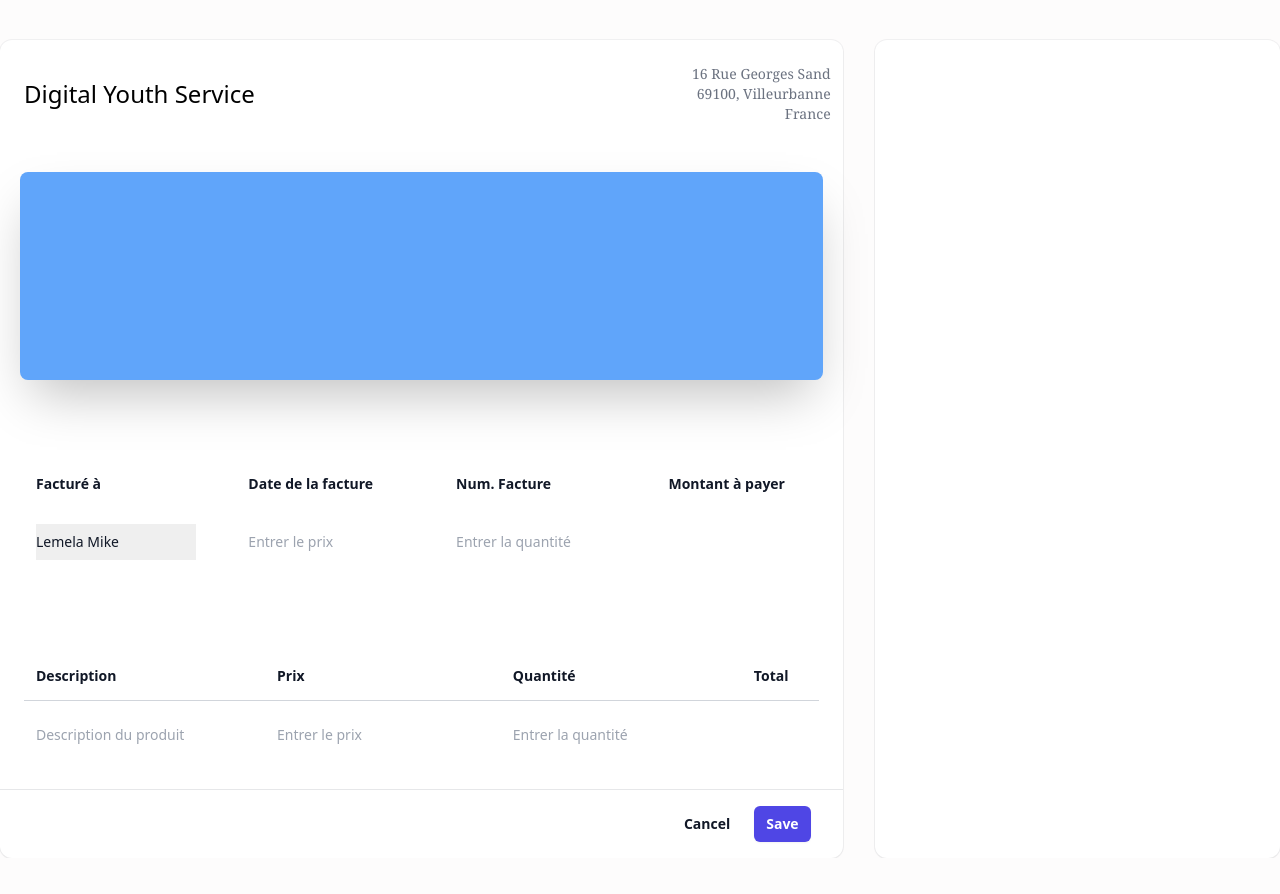
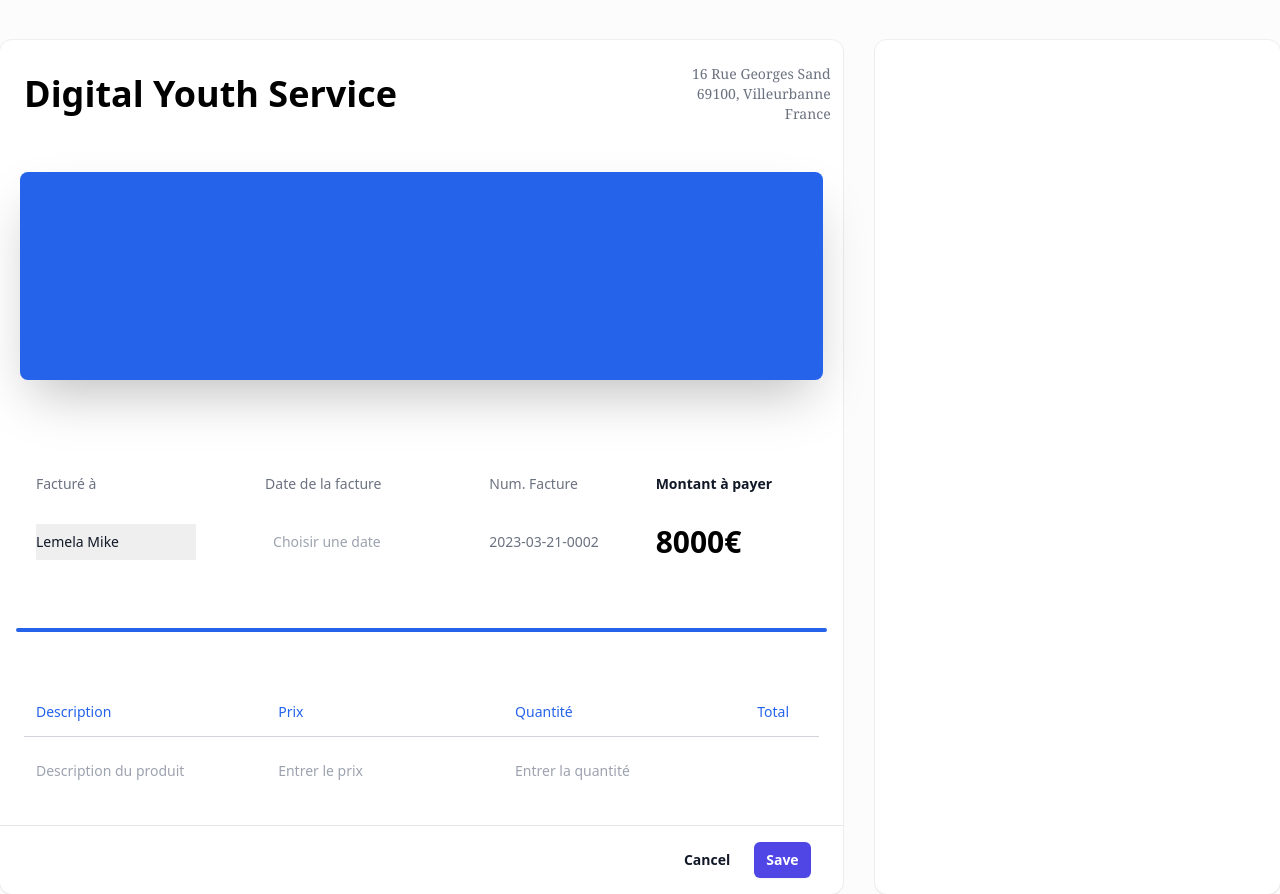
Before and after one commit to Digital-Youth/DYINVOICE-DASHBOARD, a Next.js app in the folder dashboard/: page /Factures/components/factureForm in a window 1280 px wide. Before the commit the page ends 858 px from the top, so only its background shows below. Built offline with nearby package versions, Linux system fonts and the light colour scheme.

Commit message:
DatePicker Implemented

```diff
--- a/dashboard/components/TableHome/clientTable.jsx
+++ b/dashboard/components/TableHome/clientTable.jsx
@@ -5,7 +5,7 @@ export default function ClientsTable() {
     <div className="overflow-hidden mt-8 rounded-lg border-2 border-gray-200 px-4 pb-5 pt-5 sm:px-6 sm:pt-6">
       <div className="text-xl py-3  sm:flex sm:items-center">
         <div className="sm:flex-auto">
-          <p>Client</p>
+          <p>Clients</p>
         </div>
         <div className="sm:ml-16 sm:mt-0 sm:flex-none ">
           <a
--- a/dashboard/package.json
+++ b/dashboard/package.json
@@ -11,10 +11,13 @@
   "dependencies": {
     "@headlessui/react": "^1.7.13",
     "@heroicons/react": "^2.0.17",
+    "flatpickr": "^4.6.13",
     "next": "13.2.4",
     "prop-types": "^15.8.1",
     "react": "18.2.0",
-    "react-dom": "18.2.0"
+    "react-datepicker": "^4.11.0",
+    "react-dom": "18.2.0",
+    "react-tailwindcss-datepicker": "^1.5.1"
   },
   "devDependencies": {
     "autoprefixer": "^10.4.14",
--- a/dashboard/pages/Factures/components/cardHeader.jsx
+++ b/dashboard/pages/Factures/components/cardHeader.jsx
@@ -3,7 +3,7 @@ export default function CardHeader({ value }) {
   return (
     <div className="px-5 py-6 h-auto">
       <dl>
-        <div className="relative h-52 overflow-hidden rounded-lg bg-blue-400 px-4 pb-12 pt-5 shadow-2xl sm:px-6 sm:pt-6 flex flex-col justify-end items-end place-content-end w-full">
+        <div className="relative h-52 overflow-hidden rounded-lg bg-blue-600 px-4 pb-12 pt-5 shadow-2xl sm:px-6 sm:pt-6 flex flex-col justify-end items-end place-content-end w-full">
           {/* <dd className="mt-2 flex items-baseline self-end">
             <p className="text-4xl font-semibold text-gray-900">{newValue}</p>
           </dd> */}
--- a/dashboard/pages/Factures/components/clientInformation.jsx
+++ b/dashboard/pages/Factures/components/clientInformation.jsx
@@ -1,4 +1,13 @@
+import DatePicker from "react-datepicker";
+import React, { useState } from "react";
+import "react-datepicker/dist/react-datepicker.css";
+
 export default function ClientInformations() {
+      const [selectedDate, setSelectedDate] = useState(null);
+
+      const handleChange = (date) => {
+        setSelectedDate(date);
+      };
   return (
     <div className="mt-8 px-4 pb-5 pt-5 sm:px-6 sm:pt-6 overflow-x-auto">
       <table className="min-w-full ">
@@ -6,19 +15,19 @@ export default function ClientInformations() {
           <tr>
             <th
               scope="col"
-              className="py-3.5 px-3  text-left text-sm font-semibold text-gray-900 w-40 sm:w-auto"
+              className="py-3.5 px-3  text-left text-sm font-light text-gray-500 w-40 sm:w-auto"
             >
               Facturé à
             </th>
             <th
               scope="col"
-              className="py-3.5 px-3  text-left text-sm font-semibold text-gray-900 w-40 sm:w-auto"
+              className="py-3.5 px-3  text-left text-sm font-light text-gray-500 w-40 sm:w-auto"
             >
               Date de la facture
             </th>
             <th
               scope="col"
-              className="py-3.5 px-3  text-left text-sm font-semibold text-gray-900 w-40 sm:w-auto"
+              className="py-3.5 px-3  text-left text-sm font-light text-gray-500 w-40 sm:w-auto"
             >
               Num. Facture
             </th>
@@ -49,29 +58,22 @@ export default function ClientInformations() {
 
             <td className="whitespace-nowrap py-4 pl-4 pr-2 text-sm font-medium text-gray-900 sm:pl-3">
               <div className="mt-2 sm:col-span-2 sm:mt-0">
-                <input
-                  type="text"
-                  name="prix"
-                  id="prix"
-                  placeholder="Entrer le prix"
-                  className="block w-40 border-none appearance-none py-1.5 text-gray-900 focus:ring-0 focus:outline-none placeholder:text-gray-400 sm:max-w-xs sm:text-sm sm:leading-6"
+                <DatePicker
+                  selected={selectedDate}
+                  onChange={handleChange}
+                  dateFormat="dd/MM/yyyy"
+                  placeholderText="Choisir une date"
+                  className="block w-40 border-none appearance-none py-1.5 px-2 text-gray-900 focus:ring-0 focus:outline-none placeholder:text-gray-400 sm:max-w-xs sm:text-sm sm:leading-6"
                 />
               </div>
             </td>
             <td className="whitespace-nowrap px-3 py-4 text-sm text-gray-500">
               <div className="mt-2 sm:col-span-2 sm:mt-0">
-                <input
-                  type="text"
-                  name="client-name"
-                  id="client-name"
-                  autoComplete="given-name"
-                  placeholder="Entrer la quantité"
-                  className="block w-40 border-none appearance-none py-1.5 text-gray-900 focus:ring-0 focus:outline-none placeholder:text-gray-400 sm:max-w-xs sm:text-sm sm:leading-6"
-                />
+                <p>2023-03-21-0002</p>
               </div>
             </td>
-                      <td className="whitespace-nowrap px-3 py-4 text-sm text-gray-500">
-
+            <td className="whitespace-nowrap px-3 py-4 text-sm text-black">
+              <p className="text-3xl font-bold ">8000€</p>
             </td>
           </tr>
         </tbody>
--- a/dashboard/pages/Factures/components/factureBoard.jsx
+++ b/dashboard/pages/Factures/components/factureBoard.jsx
@@ -2,37 +2,37 @@
 export default function FacturesBoard() {
   return (
     <div className="mt-8 px-4 pb-5 pt-5 sm:px-6 sm:pt-6 overflow-x-auto">
-      <table className="min-w-full divide-y divide-gray-300">
+      <table className="min-w-full divide-y divide-gray-300 ">
         <thead>
           <tr>
             <th
               scope="col"
-              className="py-3.5 px-3  text-left text-sm font-semibold text-gray-900 w-40 sm:w-auto"
+              className="py-3.5 px-3  text-left text-sm font-light text-blue-600 w-40 sm:w-auto"
             >
               Description
             </th>
             <th
               scope="col"
-              className="py-3.5 px-3  text-left text-sm font-semibold text-gray-900 w-40 sm:w-auto"
+              className="py-3.5 px-3  text-left text-sm font-light text-blue-600 w-40 sm:w-auto"
             >
               Prix
             </th>
             <th
               scope="col"
-              className="py-3.5 px-3  text-left text-sm font-semibold text-gray-900 w-40 sm:w-auto"
+              className="py-3.5 px-3  text-left text-sm font-light text-blue-600 w-40 sm:w-auto"
             >
               Quantité
             </th>
             <th
               scope="col"
-              className="py-3.5 px-3  text-left text-sm font-semibold text-gray-900 w-40 sm:w-auto"
+              className="py-3.5 px-3  text-left text-sm font-light text-blue-600 w-40 sm:w-auto"
             >
               Total
             </th>
           </tr>
         </thead>
-        <tbody className="rounded-lg ">
-          <tr>
+        <tbody className="divide-y divide-black ">
+          <tr className="">
             <td className="whitespace-nowrap px-3 py-4 text-sm text-gray-500">
               <div className="mt-2 sm:col-span-2 sm:mt-0">
                 <input
--- a/dashboard/pages/Factures/components/factureForm.jsx
+++ b/dashboard/pages/Factures/components/factureForm.jsx
@@ -10,7 +10,7 @@ export default function FactureForm() {
         <div className="bg-white shadow-sm ring-1 ring-gray-900/5 sm:rounded-xl md:col-span-2">
           {/* Header Facture */}
           <div className="py-3 m-3  sm:flex sm:items-center">
-            <div className=" text-2xl px-3 sm:flex-auto">
+            <div className="text-4xl font-extrabold px-3 sm:flex-auto">
               <p>Digital Youth Service</p>
             </div>
             <div className="font-thin text-end font-serif text-sm sm:ml-16 sm:mt-0 sm:flex-none">
@@ -26,10 +26,11 @@ export default function FactureForm() {
           </div>
           {/* Display Client Information */}
           <div>
-            <ClientInformations/>
+            <ClientInformations />
           </div>
+          <hr className="my-8 mx-4 border-2 rounded-lg border-blue-600" />
           {/* Display the board */}
-          <div className="">
+          <div>
             <FacturesBoard />
           </div>
 
```
Also changed, not shown: dashboard/pages/Factures/components/factureDatePicker.jsx (added), 1 other file (tests, documents, lock files or other folders).
